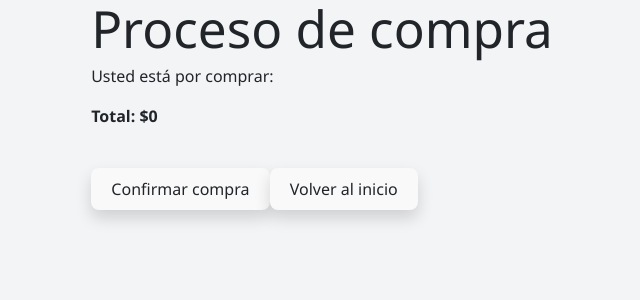
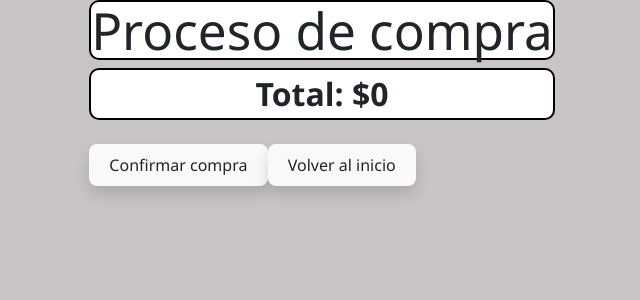
Before and after one commit to Leoalbz/react-projects, a React (Vite) app in the folder vite-project/: page /carrito in a window 1280 px wide. Shown: the top 300 px of the page, without its empty margins (318-958 px from the left). Built offline with nearby package versions, Linux system fonts and the light colour scheme.

Commit message:
cambios en background color y ajustes en pages

```diff
--- a/vite-project/src/CardProductStyles.module.css
+++ b/vite-project/src/CardProductStyles.module.css
@@ -2,7 +2,7 @@
 
 body {
     font-family: 'Segoe UI', Tahoma, Geneva, Verdana, sans-serif;
-    background-color: #f3f4f6;
+    background-color: rgb(202, 197, 197);
     margin: auto;
     padding: auto;
     display: block;
@@ -14,9 +14,7 @@ a {
     color: inherit !important;
 }
 
-.pageContainer {
-    padding: 20px;
-}
+
 
 
 .tituloProducto {
@@ -41,6 +39,7 @@ a {
 .stylesContainer {
     display: flex;
     flex-direction: column;
+    background-color: white;
 }
 
 
@@ -54,13 +53,14 @@ a {
 
 .cardProductContainer{
         border: 1px solid black;
-        border-radius: 8px;
+        border-radius: 10px;
         width: 200px;
       }
 
 .cardProductContent {
     padding: 8px;
     text-align: center;
+
 }
 
 .imageProduct {
@@ -86,6 +86,7 @@ a {
 
 .botonesCard {
     margin-top: auto;
+    background-color: white;
 }
 
 
@@ -104,6 +105,7 @@ a {
     border-radius: 8px;
     width: 360px;
     box-sizing: border-box;
+    background-color: white;
 }
 
 .productDetailInformation {
@@ -224,7 +226,32 @@ input[type="checkbox"] {
     border-color: #3b82f6;
 }
 
-.CarritoDetail {
-    width: 100%;
+
+
+.productosCarrito {
+    background-color: white;
+    border: 2px solid black;
+    display: flex;
+    border-radius: 10px;
+    align-items: center;
     margin: auto;
-   }
+    padding: auto;
+}
+
+
+.tituloCarrito {
+    background-color: white;
+    border: 2px solid black;
+    text-align: center;
+    border-radius: 10px;
+}
+
+
+.totalCarrito {
+    background-color: white;
+    border: 2px solid black;
+    text-align: center;
+    border-radius: 10px;
+    font-size: xx-large;
+    margin: auto;
+}
--- a/vite-project/src/pages/CarritoDetail.tsx
+++ b/vite-project/src/pages/CarritoDetail.tsx
@@ -20,20 +20,19 @@ export default function CarritoDetail(props: CarritoDetailType) {
 
 
   return (
-    <div>
+    <div className={style.carritoContainer}>
       <div className={style.CarritoDetail}>
-      <h1>Proceso de compra</h1>
-      <p>Usted está por comprar:</p>
+      <h1 className={style.tituloCarrito}>Proceso de compra</h1>
       </div>
       {carrito.map((item) => (
-      <div>
+      <div className={style.productosCarrito}>
       <img src={item.image}/>
       <h2>{item.title}</h2>
       <h3>{item.price}</h3>
       <button onClick={() =>handleClick(item.id)}>Eliminar Producto</button>
       </div>
       ))}
-      <b><p>Total: ${total}</p></b>
+      <b><p className={style.totalCarrito}>Total: ${total}</p></b>
       <br />
       <button className="ml-auto bg-gray-800 hover:bg-gray-900 font-semibold py-2 px-6 rounded-lg shadow transition"><Link to="/confirmar_compra">Confirmar compra</Link></button>
       <button className="ml-auto bg-gray-800 hover:bg-gray-900 font-semibold py-2 px-6 rounded-lg shadow transition"><Link to="/">Volver al inicio</Link></button>
--- a/vite-project/src/pages/CompraRealizada.tsx
+++ b/vite-project/src/pages/CompraRealizada.tsx
@@ -6,7 +6,7 @@ export default function CompraRealizada() {
     return (
         <>
         <h1>Su compra ha sido realizada exitosamente!</h1>
-        <Link to={'/'}>Volver al inicio</Link>
+        <button><Link to={'/'}>Volver al inicio</Link></button>
         </>
     )
 }
```
